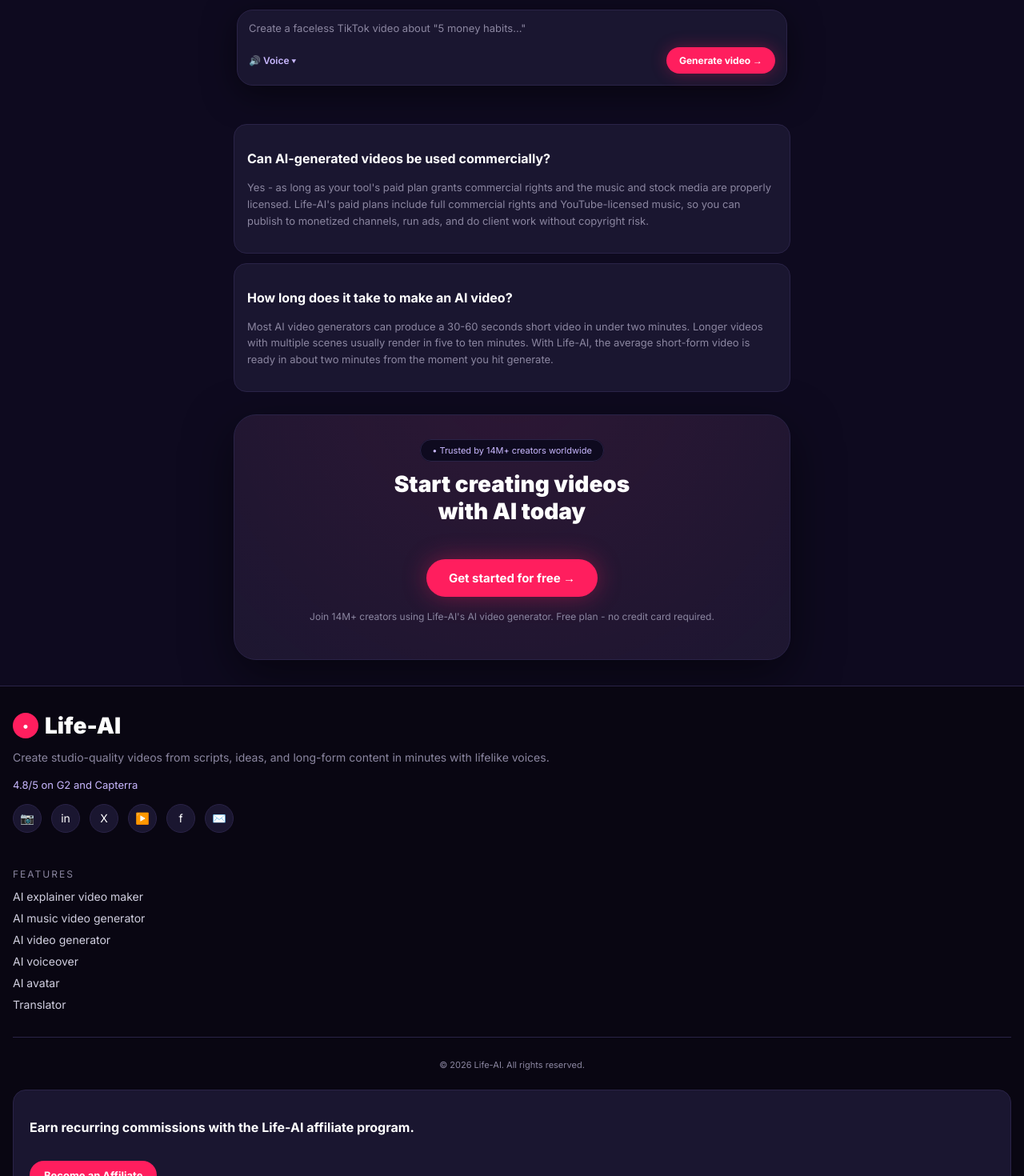
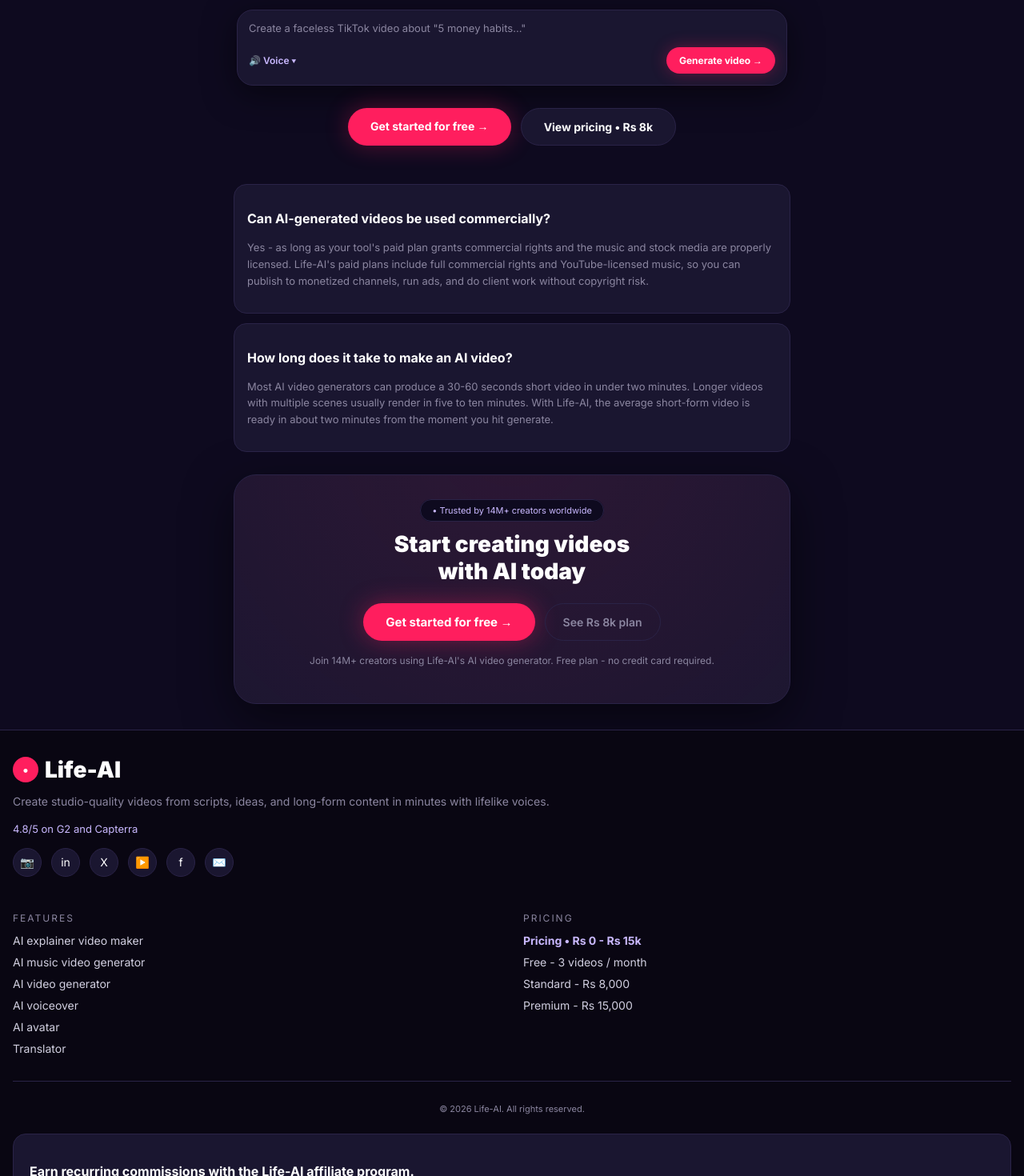
Before and after one commit to muradofficalid-art/LifeAI, a Next.js app: page / in a window 1280 px wide. Shown: the part 280-1750 px from the top of the page at 80% size. Built offline with nearby package versions, Linux system fonts and the light colour scheme.

Commit message:
Update page.tsx

```diff
--- a/app/page.tsx
+++ b/app/page.tsx
@@ -21,18 +21,21 @@
     `}</style>
     <div style={{background:THEME.bg, minHeight:'100vh', overflowX:'hidden'}}>
 
-      {/* NAV - Dark Glass Pill */}
+      {/* NAV - Dark Glass Pill - PRICING ADDED */}
       <div style={{position:'sticky', top:'12px', zIndex:50, padding:'0 12px'}}>
         <nav style={{background:'rgba(26,22,48,0.85)', backdropFilter:'blur(12px)', height:'56px', borderRadius:'999px', display:'flex', alignItems:'center', justifyContent:'space-between', padding:'0 14px 0 16px', boxShadow:'0 8px 32px rgba(0,0,0,0.4)', border:`1px solid ${THEME.cardBorder}`, maxWidth:'1120px', margin:'0 auto'}}>
           <div style={{fontWeight:900, fontSize:'20px', color:'white', display:'flex', alignItems:'center', gap:'8px'}}>
             <span style={{background:THEME.primary, width:'28px', height:'28px', borderRadius:'50%', display:'flex', alignItems:'center', justifyContent:'center', fontSize:'14px'}}>•</span>
             Life-AI
           </div>
-          <Link href="/signup" style={{background:THEME.primary, color:'white', padding:'8px 16px', borderRadius:'999px', fontSize:'13px', fontWeight:700, textDecoration:'none', boxShadow:`0 0 20px ${THEME.primary}40`}}>Get started →</Link>
+          <div style={{display:'flex', alignItems:'center', gap:'16px'}}>
+            <Link href="/pricing" style={{color:THEME.muted, fontSize:'13px', fontWeight:600, textDecoration:'none'}}>Pricing</Link>
+            <Link href="/signup" style={{background:THEME.primary, color:'white', padding:'8px 16px', borderRadius:'999px', fontSize:'13px', fontWeight:700, textDecoration:'none', boxShadow:`0 0 20px ${THEME.primary}40`}}>Get started →</Link>
+          </div>
         </nav>
       </div>
 
-      {/* HERO - Cinematic */}
+      {/* HERO - Cinematic - 2 BUTTONS ADDED */}
       <div style={{textAlign:'center', padding:'48px 16px 20px', maxWidth:'720px', margin:'0 auto'}}>
         <span style={{background:THEME.card, color:THEME.accent, fontSize:'11px', padding:'6px 14px', borderRadius:'999px', border:`1px solid ${THEME.cardBorder}`}}>• AI Video Generator • Cinematic 8K</span>
         <h1 style={{fontSize:'38px', fontWeight:900, lineHeight:'1.05', letterSpacing:'-1.5px', color:'white', marginTop:'18px'}}>Turn idea into videos<br/><span style={{color:THEME.accent}}>with AI voices</span></h1>
@@ -44,6 +47,12 @@
             <span style={{fontSize:'12px', fontWeight:600, color:THEME.accent}}>🔊 Voice ▾</span>
             <Link href="/signup" style={{background:THEME.primary, color:'white', padding:'9px 16px', borderRadius:'999px', fontSize:'12px', fontWeight:700, textDecoration:'none', boxShadow:`0 0 20px ${THEME.primary}50`}}>Generate video →</Link>
           </div>
+        </div>
+
+        {/* NEW - HERO CTA WITH PRICING */}
+        <div style={{display:'flex', gap:'12px', justifyContent:'center', marginTop:'28px', flexWrap:'wrap'}}>
+          <Link href="/signup" style={{background:THEME.primary, color:'white', padding:'14px 28px', borderRadius:'999px', fontSize:'14px', fontWeight:700, textDecoration:'none', boxShadow:`0 0 30px ${THEME.primary}50`}}>Get started for free →</Link>
+          <Link href="/pricing" style={{background:THEME.card, color:'white', padding:'14px 28px', borderRadius:'999px', fontSize:'14px', fontWeight:700, textDecoration:'none', border:`1px solid ${THEME.cardBorder}`}}>View pricing • Rs 8k</Link>
         </div>
       </div>
 
@@ -64,12 +73,15 @@
         <div style={{background:`radial-gradient(600px at 50% -20%, ${THEME.primary}15, transparent), ${THEME.card}`, borderRadius:'28px', padding:'32px 20px', textAlign:'center', border:`1px solid ${THEME.cardBorder}`, boxShadow:'0 20px 60px rgba(0,0,0,0.5)'}}>
           <span style={{background:THEME.bg, color:THEME.accent, fontSize:'11px', padding:'6px 14px', borderRadius:'999px', border:`1px solid ${THEME.cardBorder}`}}>• Trusted by 14M+ creators worldwide</span>
           <h2 style={{color:'white', fontSize:'28px', fontWeight:900, lineHeight:'1.2', marginTop:'18px'}}>Start creating videos<br/>with AI today</h2>
-          <Link href="/signup" style={{background:THEME.primary, color:'white', padding:'14px 28px', borderRadius:'999px', fontSize:'15px', fontWeight:700, textDecoration:'none', display:'inline-block', marginTop:'20px', boxShadow:`0 0 30px ${THEME.primary}60`}}>Get started for free →</Link>
+          <div style={{display:'flex', gap:'12px', justifyContent:'center', marginTop:'20px', flexWrap:'wrap'}}>
+            <Link href="/signup" style={{background:THEME.primary, color:'white', padding:'14px 28px', borderRadius:'999px', fontSize:'15px', fontWeight:700, textDecoration:'none', boxShadow:`0 0 30px ${THEME.primary}60`}}>Get started for free →</Link>
+            <Link href="/pricing" style={{background:'transparent', color:THEME.muted, padding:'14px 22px', borderRadius:'999px', fontSize:'14px', fontWeight:600, textDecoration:'none', border:`1px solid ${THEME.cardBorder}`}}>See Rs 8k plan</Link>
+          </div>
           <p style={{color:THEME.muted, fontSize:'12px', marginTop:'16px', lineHeight:'1.5'}}>Join 14M+ creators using Life-AI's AI video generator. Free plan - no credit card required.</p>
         </div>
       </div>
 
-      {/* FOOTER - Same as Dashboard */}
+      {/* FOOTER - PRICING ADDED */}
       <div style={{background:'#090612', color:'white', padding:'32px 16px 20px', borderTop:`1px solid ${THEME.cardBorder}`, marginTop:'32px'}}>
         <div style={{fontSize:'28px', fontWeight:900, display:'flex', alignItems:'center', gap:'8px'}}>
           <span style={{background:THEME.primary, width:'32px', height:'32px', borderRadius:'50%', display:'flex', alignItems:'center', justifyContent:'center', color:'white', fontSize:'16px'}}>•</span>
@@ -82,11 +94,20 @@
           {['📷','in','X','▶️','f','✉️'].map((s,i)=><span key={i} style={{background:THEME.card, width:'36px', height:'36px', borderRadius:'50%', display:'flex', alignItems:'center', justifyContent:'center', fontSize:'14px', border:`1px solid ${THEME.cardBorder}`}}>{s}</span>)}
         </div>
 
-        <div style={{marginTop:'32px', display:'grid', gap:'28px'}}>
+        <div style={{marginTop:'32px', display:'grid', gap:'28px', gridTemplateColumns:'1fr 1fr'}}>
           <div>
             <p style={{color:THEME.muted, fontSize:'12px', letterSpacing:'2px'}}>FEATURES</p>
             <div style={{marginTop:'12px', display:'grid', gap:'10px', fontSize:'14px', color:'#D1CFE0'}}>
               <span>AI explainer video maker</span><span>AI music video generator</span><span>AI video generator</span><span>AI voiceover</span><span>AI avatar</span><span>Translator</span>
+            </div>
+          </div>
+          <div>
+            <p style={{color:THEME.muted, fontSize:'12px', letterSpacing:'2px'}}>PRICING</p>
+            <div style={{marginTop:'12px', display:'grid', gap:'10px', fontSize:'14px', color:'#D1CFE0'}}>
+              <Link href="/pricing" style={{color:THEME.accent, textDecoration:'none', fontWeight:700}}>Pricing • Rs 0 - Rs 15k</Link>
+              <Link href="/pricing" style={{color:'#D1CFE0', textDecoration:'none'}}>Free - 3 videos / month</Link>
+              <Link href="/pricing" style={{color:'#D1CFE0', textDecoration:'none'}}>Standard - Rs 8,000</Link>
+              <Link href="/pricing" style={{color:'#D1CFE0', textDecoration:'none'}}>Premium - Rs 15,000</Link>
             </div>
           </div>
         </div>
```
